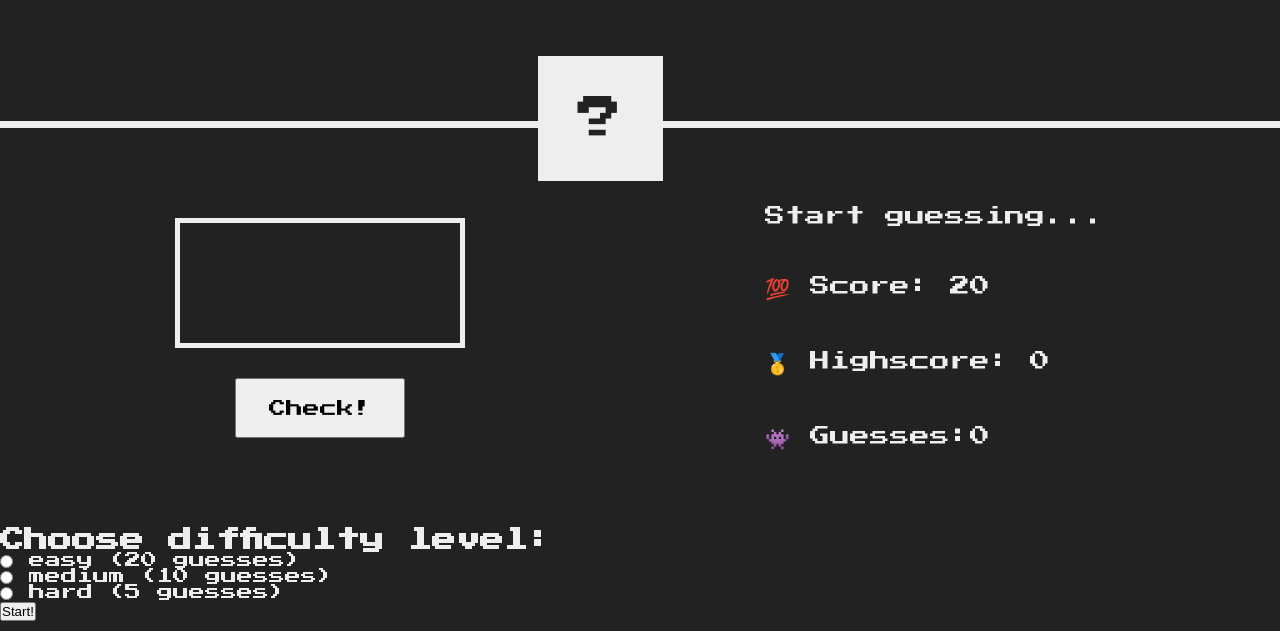
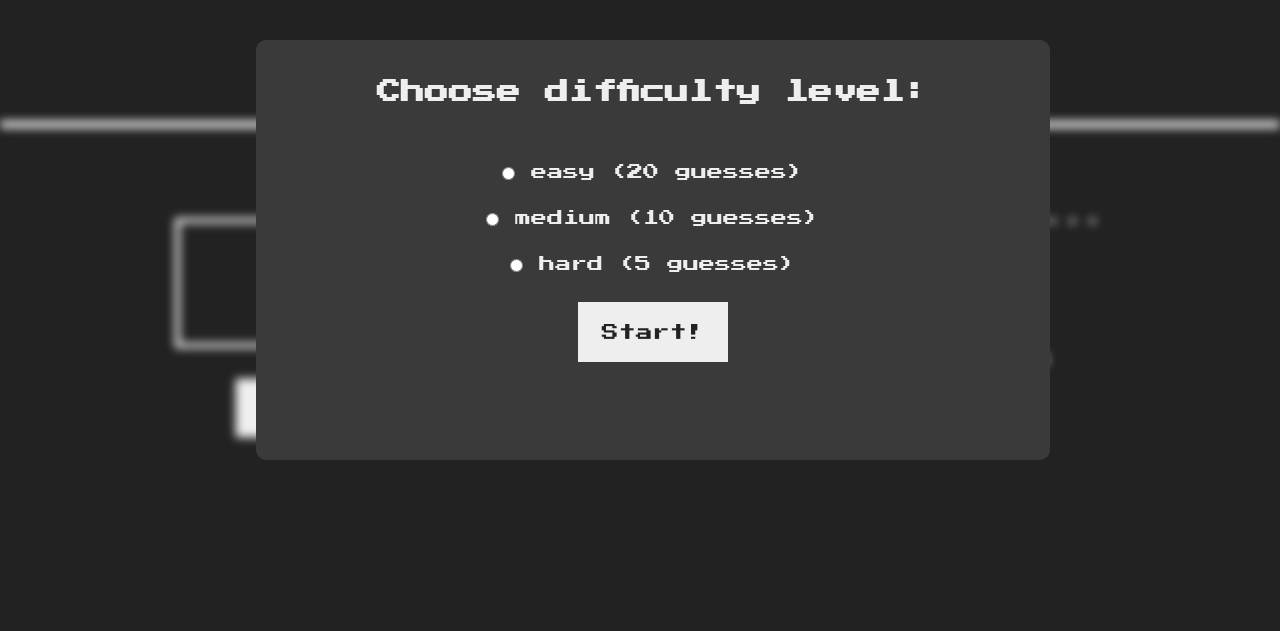
Before and after one commit to Luka-Popovic06/Guess-My-Number, a plain HTML site: page index.html in a window 1280 px wide. Shown: the part 169-800 px from the top of the page. Drawn offline with Linux system fonts and the light colour scheme.

Commit message:
Editing modal in CSS

```diff
--- a/style.css
+++ b/style.css
@@ -91,3 +91,44 @@ input {
   gap: 50px;
 }
 /*MODAL*/
+
+.blure {
+  filter: blur(5px);
+}
+.modal {
+  width: 62%;
+  height: 420px;
+  background-color: #3a3a3a;
+  position: absolute;
+  top: 30%;
+  left: 20%;
+  border-radius: 10px;
+  text-align: center;
+  display: flex;
+  flex-direction: column;
+  gap: 30px;
+  align-items: center;
+}
+
+.modal.hidden {
+  display: none;
+}
+h2 {
+  margin-top: 40px;
+  margin-bottom: 30px;
+}
+#btn-start {
+  width: 150px;
+  height: 60px;
+  border: none;
+  background-color: #eee;
+  color: #222;
+  font-family: 'Press Start 2P', sans-serif;
+  font-size: 17px;
+  text-align: center;
+  cursor: pointer;
+}
+#btn-start:hover {
+  background-color: #eeeeeed2;
+  transition: 0.2s;
+}
```
